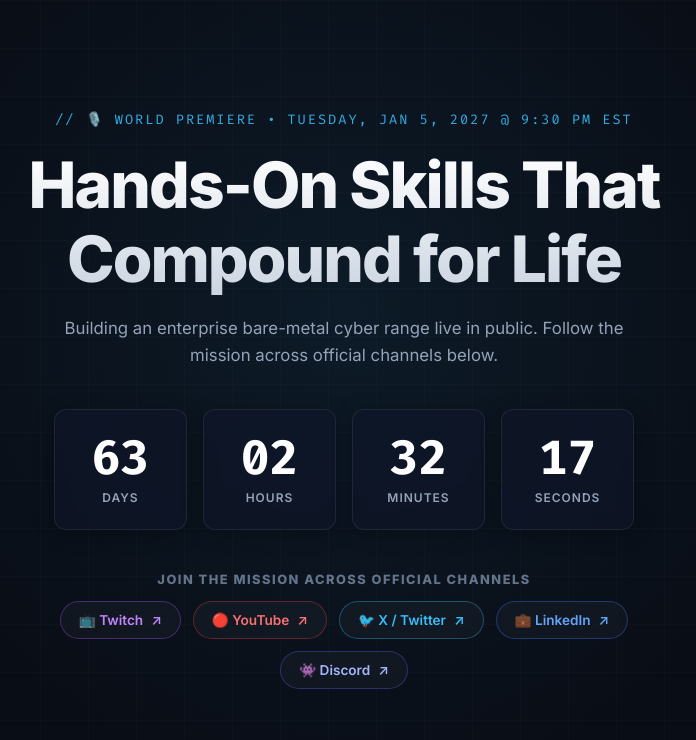
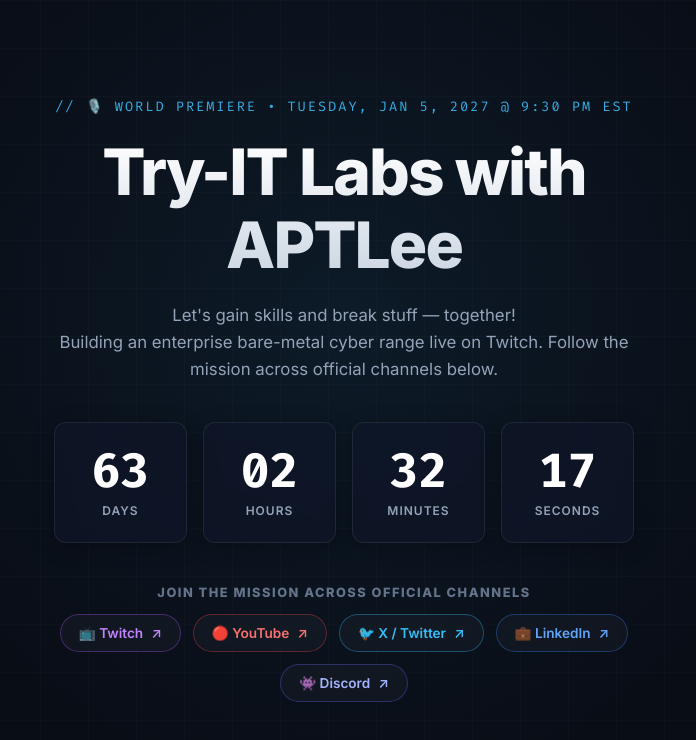
Before and after one commit to LArchinal75/tryitlabs.com, a plain HTML site: page index.html in a window 1280 px wide. Shown: the whole page, without its empty margins (296-992 px from the left). Drawn offline with Linux system fonts and the light colour scheme.

Commit message:
style: update header to Try-IT Labs with APTLee and community tagline

```diff
--- a/index.html
+++ b/index.html
@@ -3,7 +3,7 @@
 <head>
     <meta charset="UTF-8">
     <meta name="viewport" content="width=device-width, initial-scale=1.0">
-    <title>Try-IT Labs is coming // January 5, 2027</title>
+    <title>Try-IT Labs with APTLee // January 5, 2027</title>
     <link rel="preconnect" href="https://fonts.googleapis.com">
     <link rel="preconnect" href="https://fonts.gstatic.com" crossorigin>
     <link href="https://fonts.googleapis.com/css2?family=Fira+Code:wght@400;600;700&family=Inter:wght@400;600;800&display=swap" rel="stylesheet">
@@ -213,9 +213,10 @@
 
     <div class="container">
         <div class="status-tag">// 🎙️ WORLD PREMIERE • TUESDAY, JAN 5, 2027 @ 9:30 PM EST</div>
-        <h1>Hands-On Skills That Compound for Life</h1>
+        <h1>Try-IT Labs with APTLee</h1>
         <p class="subtitle">
-            Building an enterprise bare-metal cyber range live in public. Follow the mission across official channels below.
+            Let's gain skills and break stuff — together!<br>
+            Building an enterprise bare-metal cyber range live on Twitch. Follow the mission across official channels below.
         </p>
 
         <div class="countdown">
```
